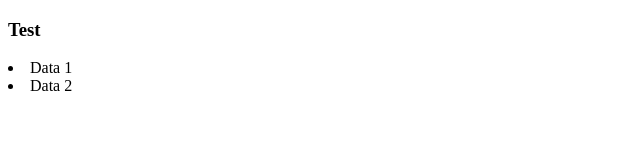
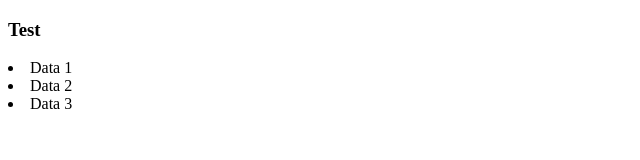
Before and after one commit to len-sketch/GitRemote2, a plain HTML site: page index.html in a window 1280 px wide. Shown: the full height of the page, 0-640 px from the left. Drawn offline with Linux system fonts and the light colour scheme.

Commit message:
menambahkan list

```diff
--- a/index.html
+++ b/index.html
@@ -10,6 +10,7 @@
 	<u1>
 		<li>Data 1</li>
 		<li>Data 2</li>
+        <li>Data 3</li>
 	</u1>
 </body>
 </html>
```
